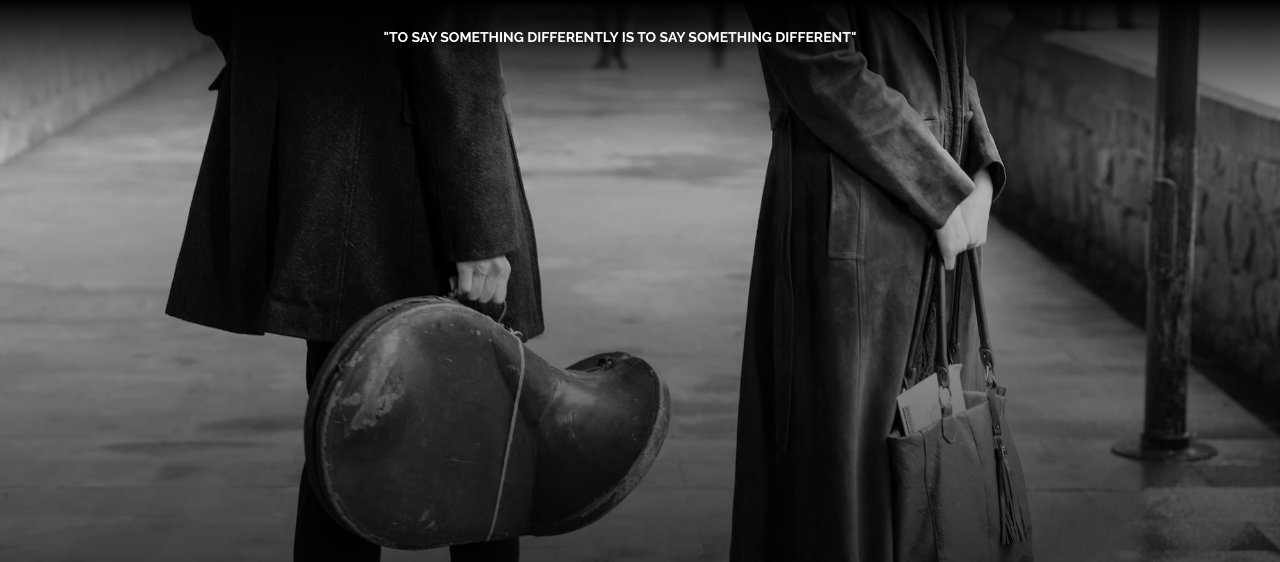
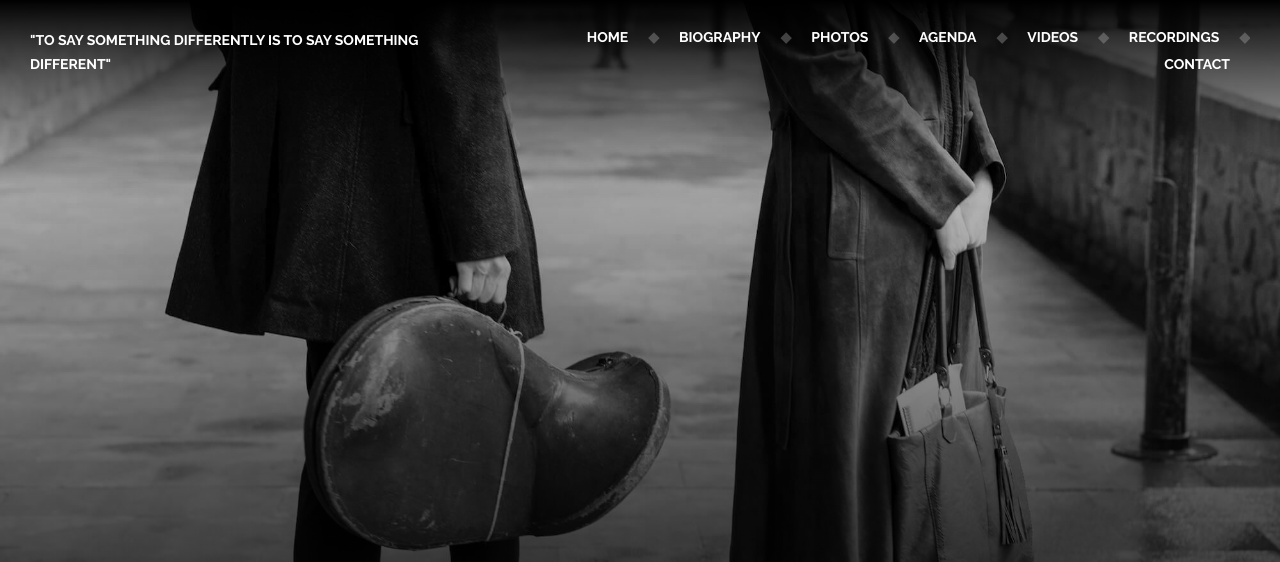
Before and after one commit to puzzi22/pa-website, a website built with Parcel: page src/index.html in a window 1280 px wide. Shown: the top 562 px of the page. Built offline with nearby package versions, Linux system fonts and the light colour scheme; what photoswipe would draw is missing.

Commit message:
little fix Desktop main-nav

```diff
--- a/src/assets/styles/_components.scss
+++ b/src/assets/styles/_components.scss
@@ -130,6 +130,7 @@
   text-transform: uppercase;
   font-size: $font-size-small;
   font-weight: 600;
+  justify-content: space-between;
 
   @media (max-width: $breakpoint-mobile) {
     padding: 5px 0;
@@ -145,7 +146,8 @@
   min-width: 30vw;
   align-items: center;
   text-align: left;
-  margin: 0 auto;
+  // margin: 0 auto;
+  flex-wrap: wrap;
 
   @media (max-width: $breakpoint-mobile) {
     max-width: 70vw;
@@ -206,7 +208,7 @@
 }
 
 .topnav__item {
-  display: none;
+  display: block;
 }
 
 .topnav__link,
```
